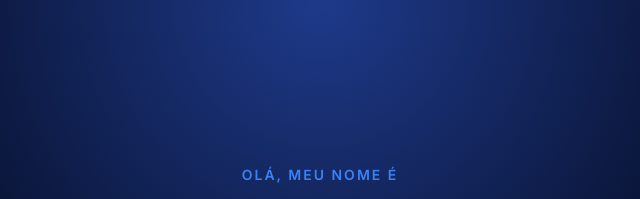
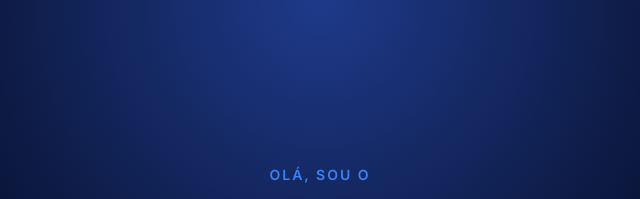
Before and after one commit to heitorjsl/portifolio, a plain HTML site: page index.html in a window 1280 px wide. Shown: the top 199 px of the page, 320-960 px from the left. Drawn offline with Linux system fonts and the light colour scheme.

Commit message:
Update index.html

```diff
--- a/index.html
+++ b/index.html
@@ -14,7 +14,7 @@
 
     <header class="hero">
         <div class="hero-content">
-            <span class="badge">Olá, meu nome é</span>
+            <span class="badge">Olá, sou o</span>
             <h1>Heitor</h1>
             <p>Desenvolvedor Web focado em criar experiências e interfaces <strong>modernas e responsivas</strong>.</p>
             <div class="hero-actions">
```
